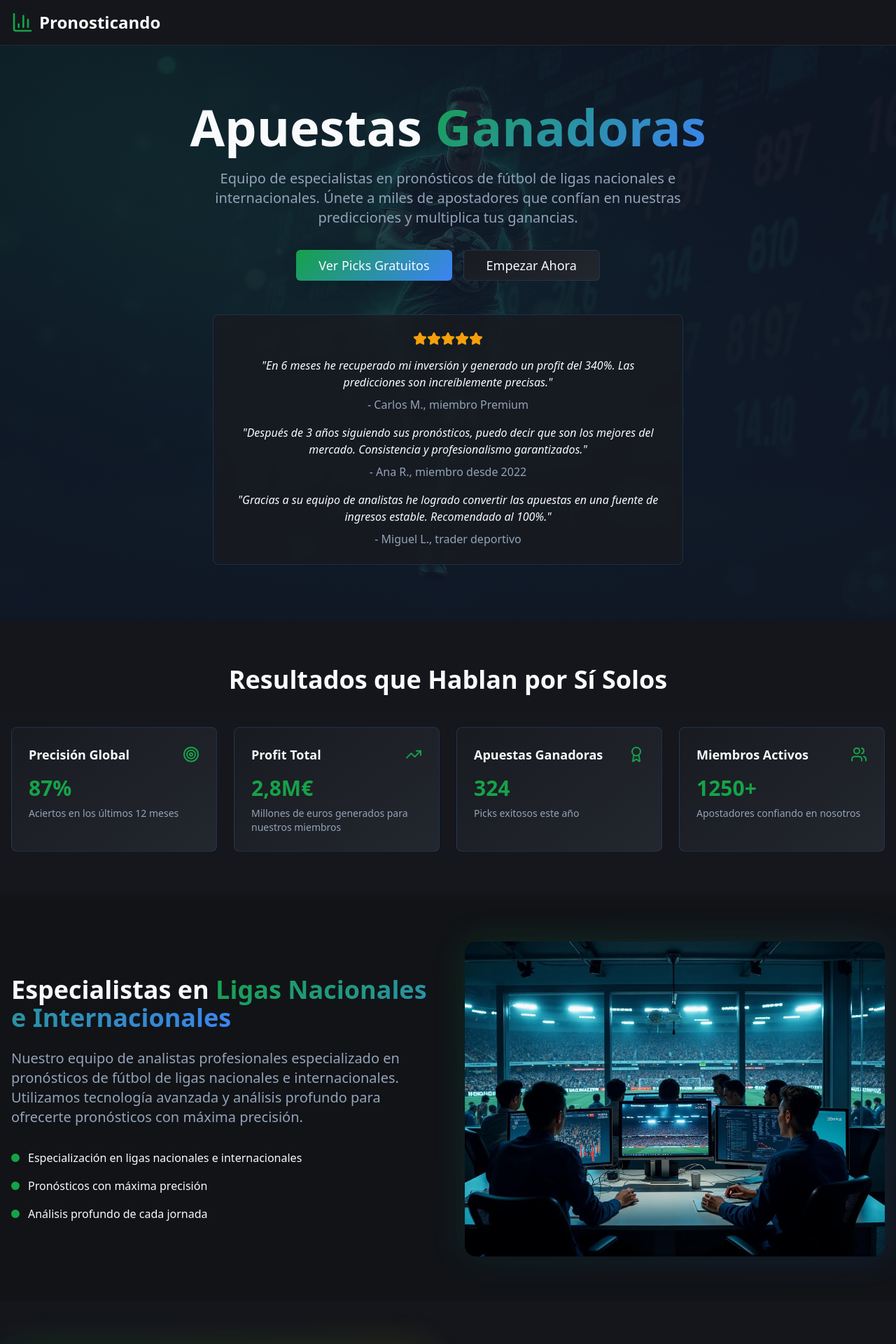
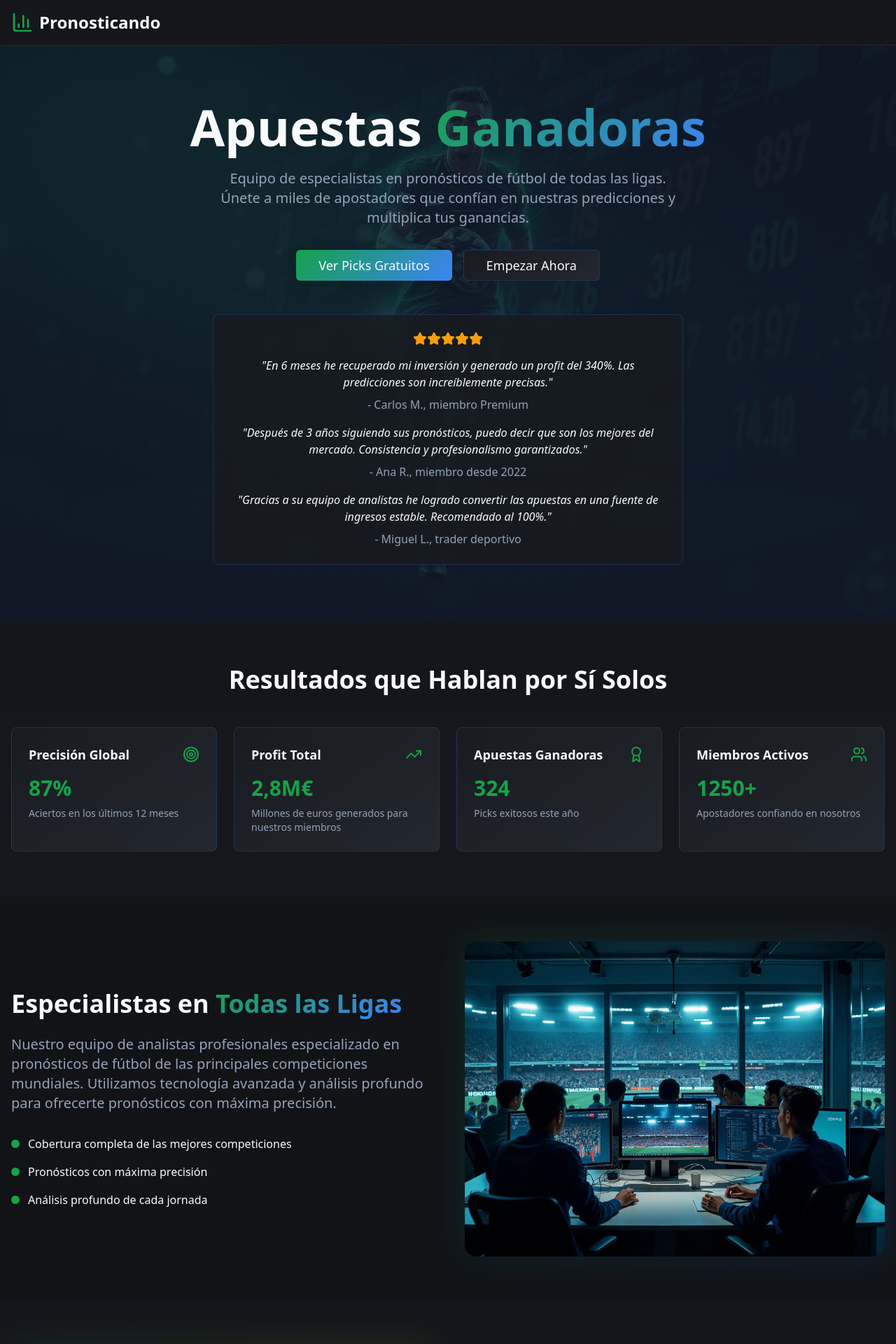
Before and after one commit to danielmataro/bet-victory-lab, a React (Vite) app: page / in a window 1280 px wide. Shown: the top 1920 px of the page at 70% size. Built offline with nearby package versions, Linux system fonts and the light colour scheme.

Commit message:
Refactor text for leagues
Remove repetitive mentions of national and international leagues. In some instances, specify "all leagues".

```diff
--- a/src/pages/Index.tsx
+++ b/src/pages/Index.tsx
@@ -47,7 +47,7 @@ const Index = () => {
 
   const basicFeatures = [
     "2-3 pronósticos por jornada",
-    "Análisis básico ligas nacionales",
+    "Análisis básico de las principales ligas",
     "Acceso a estadísticas históricas",
     "Soporte por email",
     "Comunidad en redes sociales"
@@ -59,7 +59,7 @@ const Index = () => {
     "Pronósticos VIP de máxima confianza",
     "Alertas antes de cada jornada",
     "Soporte prioritario 24/7",
-    "Estadísticas avanzadas ligas nacionales e internacionales",
+    "Estadísticas avanzadas de todas las ligas",
     "Sesiones de análisis grupales"
   ];
 
@@ -91,7 +91,7 @@ const Index = () => {
             <span className="text-transparent bg-gradient-hero bg-clip-text"> Ganadoras</span>
           </h1>
           <p className="text-xl text-muted-foreground mb-8 max-w-2xl mx-auto">
-            Equipo de especialistas en pronósticos de fútbol de ligas nacionales e internacionales.
+            Equipo de especialistas en pronósticos de fútbol de todas las ligas.
             Únete a miles de apostadores que confían en nuestras predicciones y multiplica tus ganancias.
           </p>
           <div className="flex flex-col sm:flex-row gap-4 justify-center mb-12">
@@ -158,17 +158,17 @@ const Index = () => {
             <div>
               <h2 className="text-4xl font-bold mb-6 text-foreground">
                 Especialistas en
-                <span className="text-transparent bg-gradient-hero bg-clip-text"> Ligas Nacionales e Internacionales</span>
+                <span className="text-transparent bg-gradient-hero bg-clip-text"> Todas las Ligas</span>
               </h2>
               <p className="text-xl text-muted-foreground mb-8">
                 Nuestro equipo de analistas profesionales especializado en pronósticos de fútbol
-                de ligas nacionales e internacionales. Utilizamos tecnología avanzada y análisis
+                de las principales competiciones mundiales. Utilizamos tecnología avanzada y análisis
                 profundo para ofrecerte pronósticos con máxima precisión.
               </p>
               <div className="space-y-4">
                 <div className="flex items-center space-x-3">
                   <div className="w-3 h-3 bg-primary rounded-full"></div>
-                  <span className="text-foreground">Especialización en ligas nacionales e internacionales</span>
+                  <span className="text-foreground">Cobertura completa de las mejores competiciones</span>
                 </div>
                 <div className="flex items-center space-x-3">
                   <div className="w-3 h-3 bg-primary rounded-full"></div>
```
